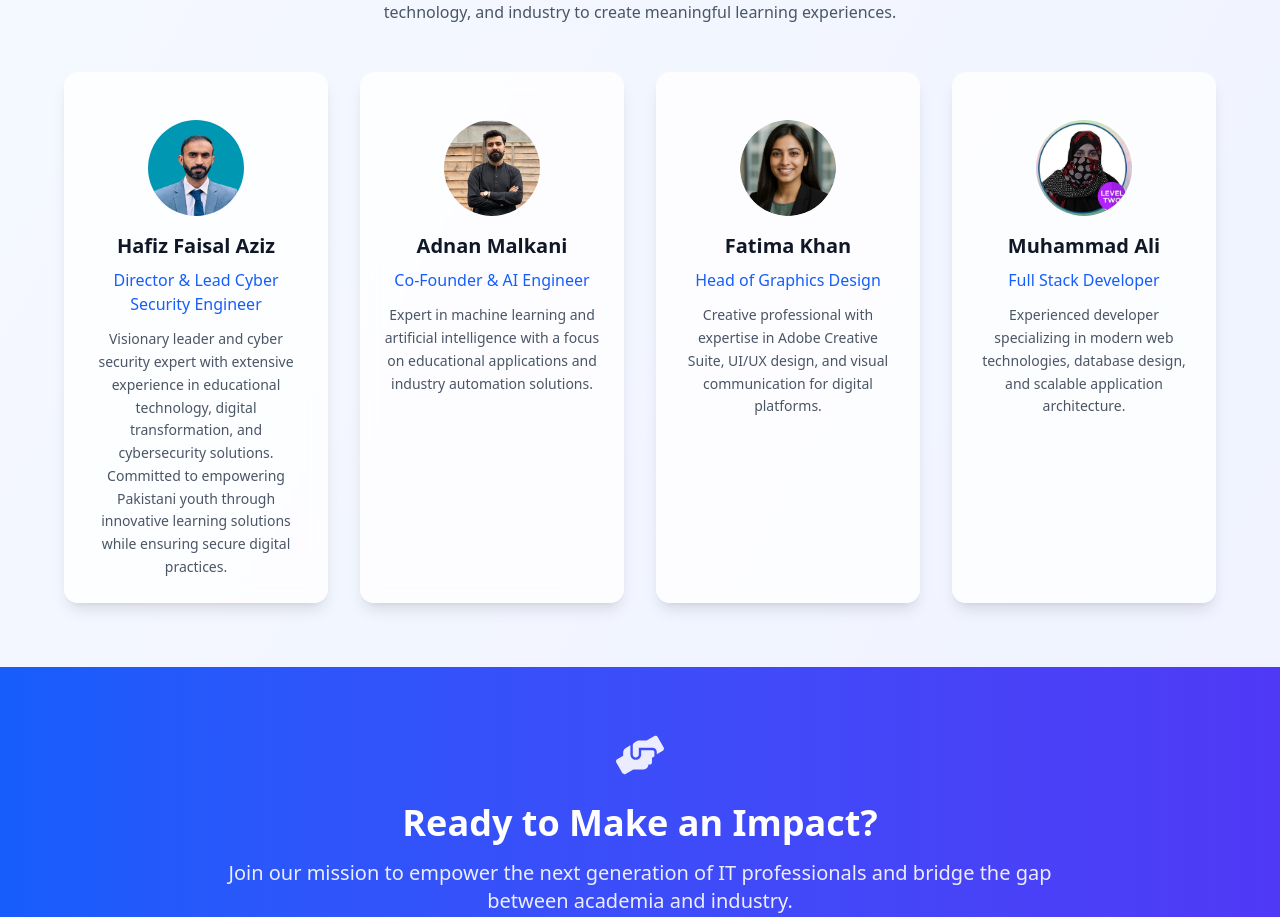
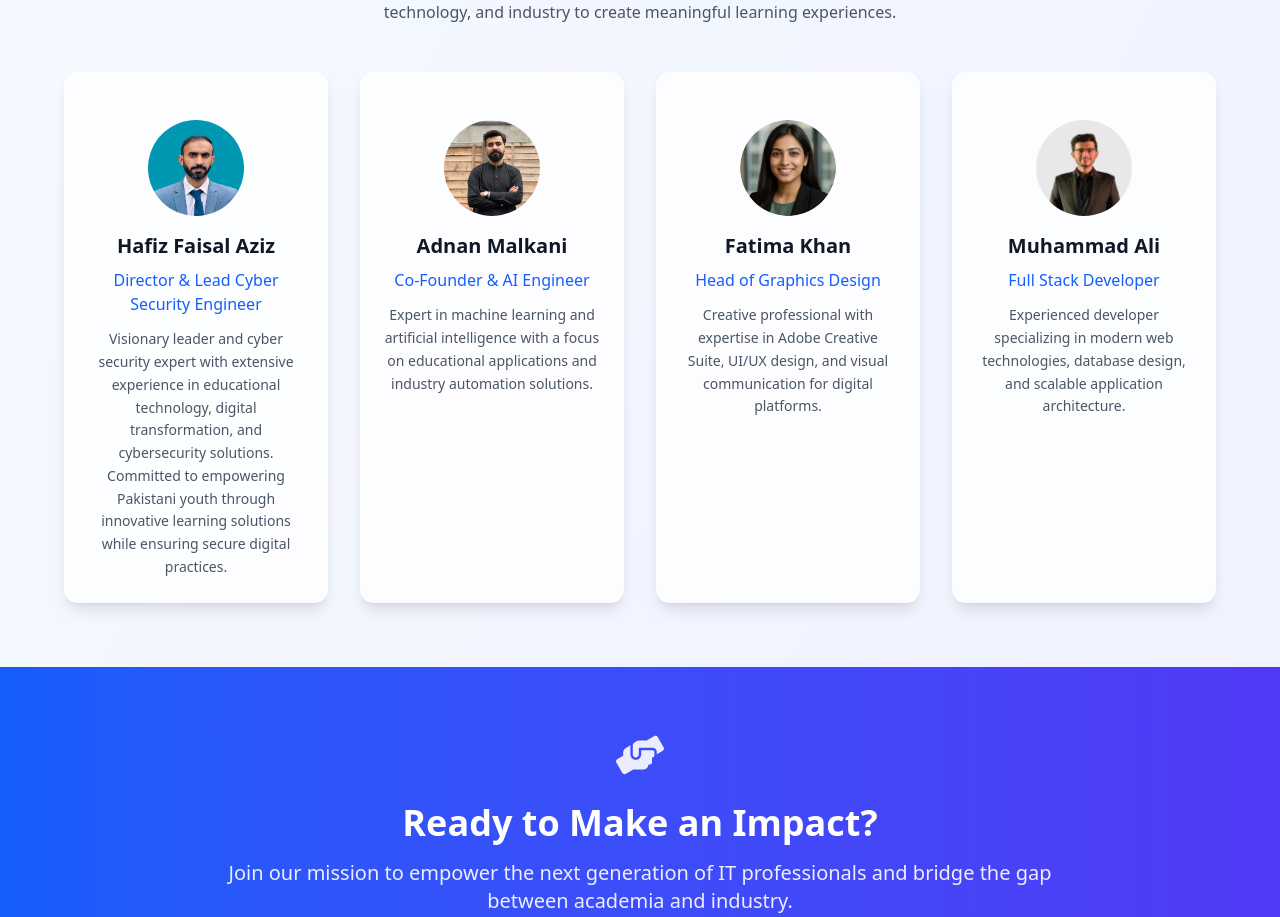
Before and after one commit to adnanmalkani/tech-bridge, a Next.js app: page /about in a window 1280 px wide. Shown: the part 1300-2217 px from the top of the page. Built offline with nearby package versions, Linux system fonts and the light colour scheme.

Commit message:
changed images

```diff
--- a/src/app/about/page.tsx
+++ b/src/app/about/page.tsx
@@ -35,7 +35,7 @@ export default function AboutPage() {
     {
       name: "Muhammad Ali",
       role: "Full Stack Developer",
-      image: "/images/2.jpg",
+      image: "/images/5.jpeg",
       description:
         "Experienced developer specializing in modern web technologies, database design, and scalable application architecture.",
     },
```
